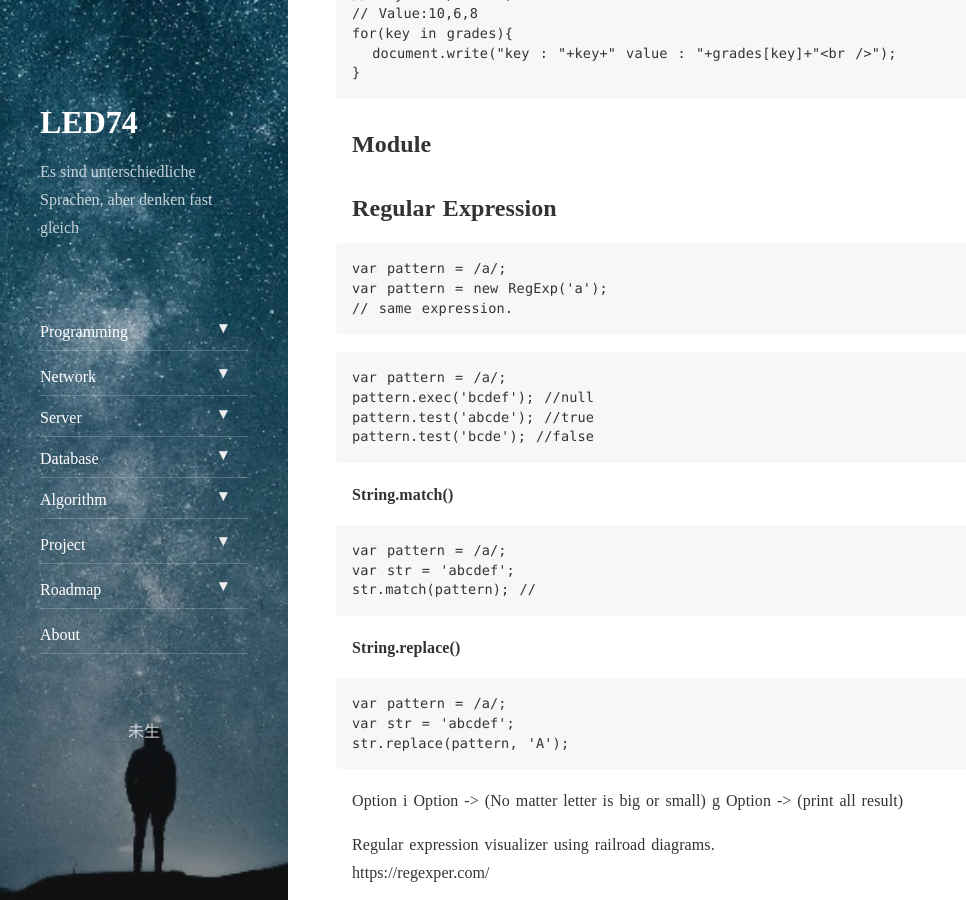
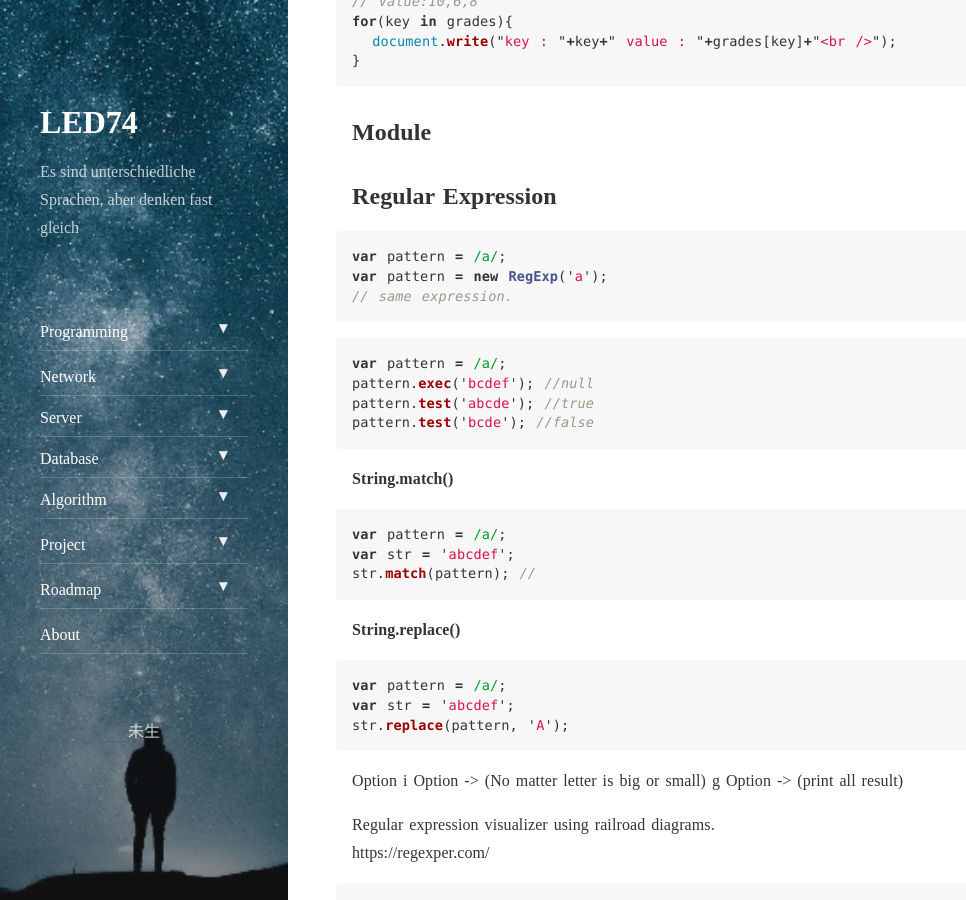
Before and after one commit to LED74/led74.github.io, a Jekyll site: the page built from _posts/2019-08-23-javascript.md, in a window 1280 px wide and 900 px high, scrolled down 2408 px. Shown: the whole window, without its empty margins (0-966 px from the left). Built offline with Jekyll 4.4.1, drawn with Linux system fonts in a browser that asks for light colours; nearby versions of some CDN libraries; comment, search, counter and statistics services are not loaded; some of the changed text lies outside the part shown.

Commit message:
code highlight test

````diff
--- a/_posts/2019-08-23-javascript.md
+++ b/_posts/2019-08-23-javascript.md
@@ -1,13 +1,13 @@
 ---
 layout: post
-title: "Javascript"
-subtitle: "Javascript"
+title: "javascript"
+subtitle: "javascript"
 categories: Programming
-tags: Javascript
+tags: javascript
 ---
 
-## **JavaScript Math Object**
-[Javascript Math Object](https://www.w3schools.com/js/js_math.asp)
+## **javascript Math Object**
+[javascript Math Object](https://www.w3schools.com/js/js_math.asp)
 
 ## **String**
 Checkpoint
@@ -21,7 +21,7 @@ typeof("1");
 <br>
 Use "/" letter before use ' as a letter. <br>
 
-There are many functionas related in Javascript String <br>
+There are many functionas related in javascript String <br>
 [https://www.w3schools.com/js/js_string_methods.asp](https://www.w3schools.com/js/js_string_methods.asp)
 
 ## **Equals operator**
@@ -41,48 +41,48 @@ alert(NaN === NaN); //false
 ```
 
 You can find more information below :
-[https://dorey.github.io/JavaScript-Equality-Table/](https://dorey.github.io/JavaScript-Equality-Table/)
+[https://dorey.github.io/javascript-Equality-Table/](https://dorey.github.io/javascript-Equality-Table/)
 
 ## **Array**
 **ADD**<br>
 Push() (add one data)
-```javaScript
+```javascript
 var li = ['a', 'b', 'c', 'd']
 li.push('f');
 ```
 Concat() (add multiple data)
-```javaScript
+```javascript
 var li = ['a', 'b', 'c', 'd']
 li.concat('f','g');
 ```
 
 unshift() (add to the front)
-```javaScript
+```javascript
 var li = ['a', 'b', 'c', 'd']
 li.unshift('z');
 ```
 
 splice() (select the point that you want to put)
-```javaScript
+```javascript
 var li = ['a', 'b', 'c', 'd']
 li.splice(2, 0, 'b');
 ```
 
 **DELETE**<br>
 Shift() (delete one data from the front)
-```javaScript
+```javascript
 var li = ['a', 'b', 'c', 'd']
 li.unshift();
 ```
 
 pop() (delete on date from the last)
-```javaScript
+```javascript
 var li = ['a', 'b', 'c', 'd']
 li.pop();
 ```
 
 **SORT**<br>
-```javaScript
+```javascript
 sort()
 var li = ['d', 'c', 'b', 'a']
 li.sort();
@@ -90,7 +90,7 @@ li.sort();
 
 ## **Object**
 **Creation**
-```javaScript
+```javascript
 var grades = {'test':10, 'test2':6, 'test3':8};
 // Key:test, test2, test3
 // Value:10,6,8
@@ -103,13 +103,13 @@ for(key in grades){
 
 ## **Regular Expression**
 
-```javaScript
+```javascript
 var pattern = /a/;
 var pattern = new RegExp('a');
 // same expression.
 ```
 
-```javaScript
+```javascript
 var pattern = /a/;
 pattern.exec('bcdef'); //null
 pattern.test('abcde'); //true
@@ -117,14 +117,14 @@ pattern.test('bcde'); //false
 ```
 
 **String.match()**
-```javaScript
+```javascript
 var pattern = /a/;
 var str = 'abcdef';
 str.match(pattern); //
 ```
 
 **String.replace()**
-```javaScript
+```javascript
 var pattern = /a/;
 var str = 'abcdef';
 str.replace(pattern, 'A');
@@ -135,14 +135,14 @@ g Option -> (print all result)
 
 Regular expression visualizer using railroad diagrams. <br>
 https://regexper.com/
-```javaScript
+```javascript
 (\w+)\s(\w+)
 ```
 
 **Global var, Local var**
-In Javascript, Local var is only valid in function().
+In javascript, Local var is only valid in function().
 it means it's possible below code.
-```javaScript
+```javascript
 for(var i=0; i<1; i++){
   var name = 'coding everybody';
 }
@@ -151,7 +151,7 @@ elert(name);
 ```
 
 **Closure**
-```javaScript
+```javascript
 function factory_movie(title){
   return {
     get_title : function (){
@@ -171,7 +171,7 @@ Reference lecture :
 [https://www.inflearn.com/course/html-css-%EA%B0%95%EC%A2%8C-codesquad#](https://www.inflearn.com/course/html-css-%EA%B0%95%EC%A2%8C-codesquad#)
 
 
-```javaScript
+```javascript
 var content = '생활코딩 : http://opentutorials.org/course/1 입니다. 네이버 : http://naver.com 입니다.;
 var urlPattern' = \https?\;
 var result
````
